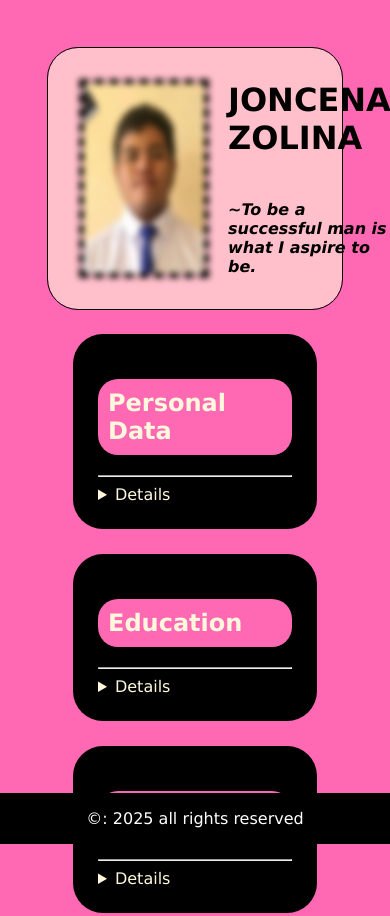
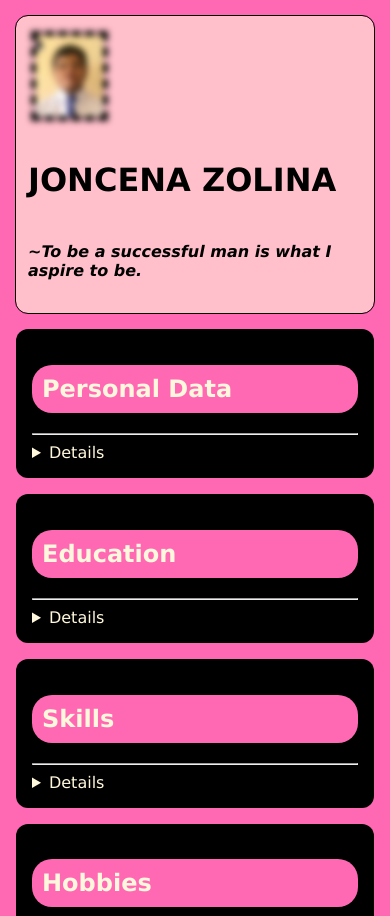
Before and after one commit to jon101-cyg/PersonalWebsite.io, a plain HTML site: page index.html in a window 390 px wide. Shown: the top 916 px of the page. Drawn offline with Linux system fonts and the light colour scheme.

Commit message:
Refactor CSS for improved layout and design
Updated styles for layout and responsiveness.

```diff
--- a/style.css
+++ b/style.css
@@ -1,14 +1,17 @@
 .main {
     display: flex;
     background-color: pink;
+    max-width: 980px;
+    margin: 0 auto;
     padding: 0.75rem;
-    border-radius: 30px;
+    border-radius: 12px;
     outline: 1px solid black;
     color: black;
 }
 .foto {
-    margin: 1.5rem;
-    width: 120px;
+    margin: 0.5rem;
+    width: 20%;
+    max-width: 140px;
     height: auto;
     outline: 5px dashed black;
     filter: blur(3px);
@@ -20,7 +23,9 @@
 
 header {
     display: flex;
-    align-items: left;
+    align-items: center;
+    gap: 1rem;
+    flex-wrap: wrap;
 }
 .vertical {
     font-size: 100%;
@@ -33,9 +38,9 @@ header {
 }
 #information li{
     background-color: hotpink;
-    padding: 10%;
-    margin: 50px;
-    border-radius: 30px;
+    padding: 0.6rem 0.9rem;
+    margin: 1rem 0;
+    border-radius: 12px;
 }
 
 li {
@@ -51,97 +56,23 @@ li {
 body {
     font-family: Verdana, Geneva, Tahoma, sans-serif;
     font-size: 100%;
-    padding: 2rem;
-    margin: 1rem;
+    padding: 1rem;
+    margin: 0;
     background-color: hotpink;
-    color:cornsilk;
+    color: cornsilk;
 }
 
 .category {
     background-color: black;
-    padding: 25px;
-    margin: 25px;
-    border-radius: 30px;
+    padding: 1rem;
+    margin: 1rem 0;
+    border-radius: 12px;
 }
 footer{
     background-color: black;
     color: white;
     text-align: center;
-    position: fixed;
-    bottom: 0;
-    left: 0;
-    width: 100%;
-}.main {
-    display: flex;
-    background-color: pink;
-    padding: 0.75rem;
-    border-radius: 30px;
-    outline: 1px solid black;
-    color: black;
+    position: static;
+    padding: 0.75rem 0;
+    margin-top: 1.5rem;
 }
-.foto {
-    margin: 1.5rem;
-    width: 120px;
-    height: auto;
-    outline: 5px dashed black;
-    filter: blur(3px);
-    transition: filter 0.5s ease;
-}
-.foto:hover {
-    filter: none;
-}
-
-header {
-    display: flex;
-    align-items: left;
-}
-.vertical {
-    font-size: 100%;
-    display: flex;
-    flex-direction: column;
-}
-.myname {
-    margin: 20px;
-    font-size: 300%;
-}
-#information li{
-    background-color: hotpink;
-    padding: 10%;
-    margin: 50px;
-    border-radius: 30px;
-}
-
-li {
-    list-style: none;
-
-}
-.titles {
-    background-color: hotpink;
-    border-radius: 20px;
-    padding: 10px;
-}
-
-body {
-    font-family: Verdana, Geneva, Tahoma, sans-serif;
-    font-size: 100%;
-    padding: 2rem;
-    margin: 1rem;
-    background-color: hotpink;
-    color:cornsilk;
-}
-
-.category {
-    background-color: black;
-    padding: 25px;
-    margin: 25px;
-    border-radius: 30px;
-}
-footer{
-    background-color: black;
-    color: white;
-    text-align: center;
-    position: fixed;
-    bottom: 0;
-    left: 0;
-    width: 100%;
-}
```
